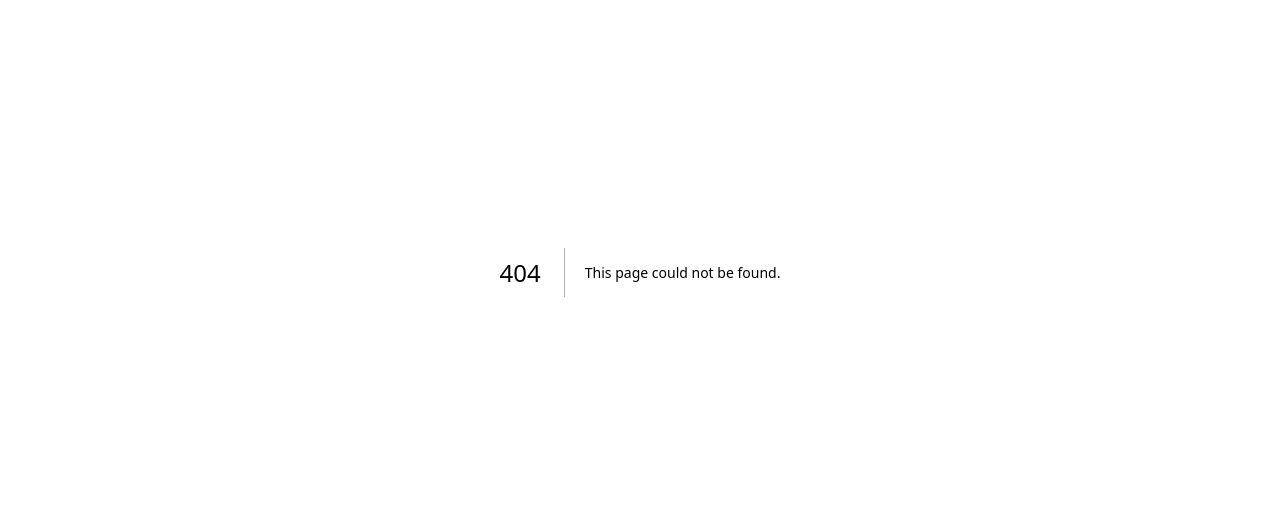
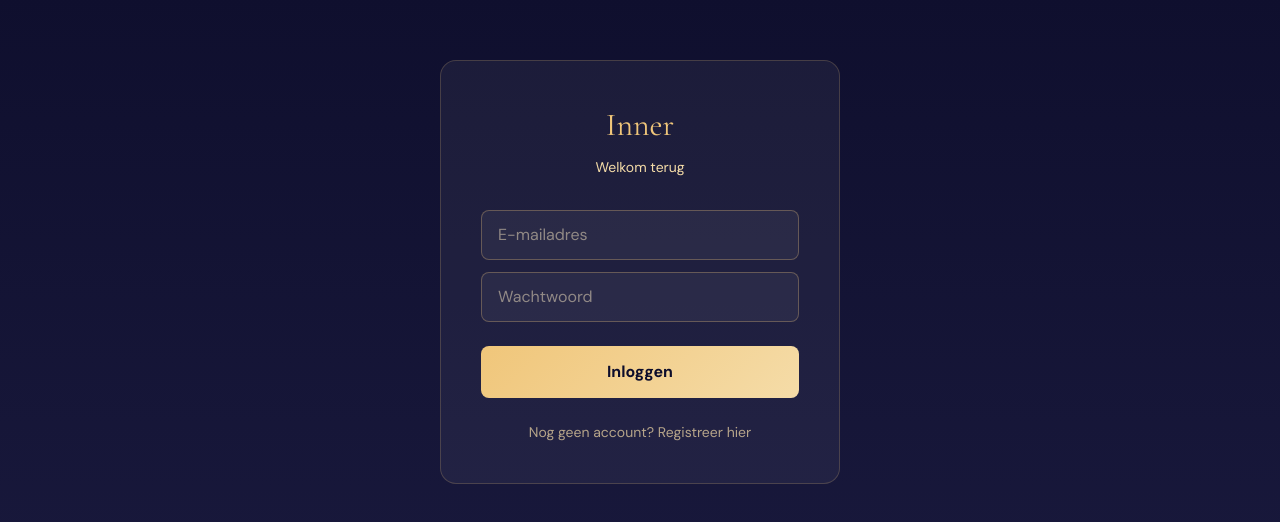
Before and after one commit to moertimoerman/inner-start, a Next.js app: page /login in a window 1280 px wide. Before the commit this address had no page. Shown: the part 128-650 px from the top of the page. Built offline with nearby package versions, Linux system fonts and the light colour scheme; no server answers.

Commit message:
Add Supabase auth

```diff
--- /dev/null
+++ b/app/login/page.tsx
@@ -0,0 +1,159 @@
+'use client'
+
+import { createClient } from '../../utils/supabase-browser'
+import { useState } from 'react'
+
+export default function LoginPage() {
+  const supabase = createClient()
+  const [email, setEmail] = useState('')
+  const [password, setPassword] = useState('')
+  const [message, setMessage] = useState('')
+  const [isLogin, setIsLogin] = useState(true)
+  const [loading, setLoading] = useState(false)
+
+  const handleSubmit = async (e: React.FormEvent) => {
+    e.preventDefault()
+    setLoading(true)
+    setMessage('')
+
+    if (isLogin) {
+      const { error } = await supabase.auth.signInWithPassword({ email, password })
+      if (error) {
+        setMessage(error.message)
+      } else {
+        window.location.href = '/'
+      }
+    } else {
+      const { error } = await supabase.auth.signUp({ email, password })
+      if (error) {
+        setMessage(error.message)
+      } else {
+        setMessage('Check je email om je account te bevestigen!')
+      }
+    }
+    setLoading(false)
+  }
+
+  return (
+    <div style={{
+      minHeight: '100vh',
+      background: 'linear-gradient(to bottom, #0d0d2b, #1a1a3e)',
+      display: 'flex',
+      alignItems: 'center',
+      justifyContent: 'center',
+      padding: '20px',
+    }}>
+      <div style={{
+        background: 'rgba(255,255,255,0.05)',
+        borderRadius: '16px',
+        padding: '40px',
+        maxWidth: '400px',
+        width: '100%',
+        border: '1px solid rgba(240,198,122,0.2)',
+      }}>
+        <h1 style={{
+          fontFamily: 'Cormorant Garamond, serif',
+          fontSize: '32px',
+          color: '#f0c67a',
+          textAlign: 'center',
+          marginBottom: '8px',
+        }}>
+          Inner
+        </h1>
+        <p style={{
+          color: '#f5dca8',
+          textAlign: 'center',
+          marginBottom: '32px',
+          fontSize: '14px',
+        }}>
+          {isLogin ? 'Welkom terug' : 'Maak je account aan'}
+        </p>
+
+        <form onSubmit={handleSubmit}>
+          <input
+            type="email"
+            placeholder="E-mailadres"
+            value={email}
+            onChange={(e) => setEmail(e.target.value)}
+            required
+            style={{
+              width: '100%',
+              padding: '12px 16px',
+              marginBottom: '12px',
+              borderRadius: '8px',
+              border: '1px solid rgba(240,198,122,0.3)',
+              background: 'rgba(255,255,255,0.05)',
+              color: '#f8e8c4',
+              fontSize: '16px',
+              outline: 'none',
+              boxSizing: 'border-box' as const,
+            }}
+          />
+          <input
+            type="password"
+            placeholder="Wachtwoord"
+            value={password}
+            onChange={(e) => setPassword(e.target.value)}
+            required
+            minLength={6}
+            style={{
+              width: '100%',
+              padding: '12px 16px',
+              marginBottom: '24px',
+              borderRadius: '8px',
+              border: '1px solid rgba(240,198,122,0.3)',
+              background: 'rgba(255,255,255,0.05)',
+              color: '#f8e8c4',
+              fontSize: '16px',
+              outline: 'none',
+              boxSizing: 'border-box' as const,
+            }}
+          />
+          <button
+            type="submit"
+            disabled={loading}
+            style={{
+              width: '100%',
+              padding: '14px',
+              borderRadius: '8px',
+              border: 'none',
+              background: 'linear-gradient(135deg, #f0c67a, #f5dca8)',
+              color: '#0d0d2b',
+              fontSize: '16px',
+              fontWeight: 'bold',
+              cursor: loading ? 'not-allowed' : 'pointer',
+              opacity: loading ? 0.7 : 1,
+            }}
+          >
+            {loading ? 'Even wachten...' : isLogin ? 'Inloggen' : 'Account aanmaken'}
+          </button>
+        </form>
+
+        {message && (
+          <p style={{
+            marginTop: '16px',
+            textAlign: 'center',
+            color: message.includes('Check') ? '#4ade80' : '#f87171',
+            fontSize: '14px',
+          }}>
+            {message}
+          </p>
+        )}
+
+        <p
+          onClick={() => setIsLogin(!isLogin)}
+          style={{
+            marginTop: '24px',
+            textAlign: 'center',
+            color: '#f5dca8',
+            fontSize: '14px',
+            cursor: 'pointer',
+            opacity: 0.7,
+          }}
+        >
+          {isLogin ? 'Nog geen account? Registreer hier' : 'Al een account? Log in'}
+        </p>
+      </div>
+    </div>
+  )
+}
--- a/package.json
+++ b/package.json
@@ -9,6 +9,8 @@
     "lint": "eslint"
   },
   "dependencies": {
+    "@supabase/ssr": "^0.9.0",
+    "@supabase/supabase-js": "^2.98.0",
     "next": "16.1.6",
     "react": "19.2.3",
     "react-dom": "19.2.3"
--- /dev/null
+++ b/public/middleware.ts
@@ -0,0 +1,41 @@
+import { createServerClient } from '@supabase/ssr'
+import { NextResponse, type NextRequest } from 'next/server'
+
+export async function middleware(request: NextRequest) {
+  let supabaseResponse = NextResponse.next({
+    request,
+  })
+
+  const supabase = createServerClient(
+    process.env.NEXT_PUBLIC_SUPABASE_URL!,
+    process.env.NEXT_PUBLIC_SUPABASE_ANON_KEY!,
+    {
+      cookies: {
+        getAll() {
+          return request.cookies.getAll()
+        },
+        setAll(cookiesToSet) {
+          cookiesToSet.forEach(({ name, value }) =>
+            request.cookies.set(name, value)
+          )
+          supabaseResponse = NextResponse.next({
+            request,
+          })
+          cookiesToSet.forEach(({ name, value, options }) =>
+            supabaseResponse.cookies.set(name, value, options)
+          )
+        },
+      },
+    }
+  )
+
+  await supabase.auth.getUser()
+
+  return supabaseResponse
+}
+
+export const config = {
+  matcher: [
+    '/((?!_next/static|_next/image|favicon.ico|.*\\.(?:svg|png|jpg|jpeg|gif|webp)$).*)',
+  ],
+}
--- /dev/null
+++ b/utils/supabase-browser.ts
@@ -0,0 +1,8 @@
+import { createBrowserClient } from '@supabase/ssr'
+
+export function createClient() {
+  return createBrowserClient(
+    process.env.NEXT_PUBLIC_SUPABASE_URL!,
+    process.env.NEXT_PUBLIC_SUPABASE_ANON_KEY!
+  )
+}
--- /dev/null
+++ b/utils/supabase-server.ts
@@ -0,0 +1,27 @@
+import { createServerClient } from '@supabase/ssr'
+import { cookies } from 'next/headers'
+
+export async function createClient() {
+  const cookieStore = await cookies()
+
+  return createServerClient(
+    process.env.NEXT_PUBLIC_SUPABASE_URL!,
+    process.env.NEXT_PUBLIC_SUPABASE_ANON_KEY!,
+    {
+      cookies: {
+        getAll() {
+          return cookieStore.getAll()
+        },
+        setAll(cookiesToSet) {
+          try {
+            cookiesToSet.forEach(({ name, value, options }) =>
+              cookieStore.set(name, value, options)
+            )
+          } catch {
+            // Server Component — ignore
+          }
+        },
+      },
+    }
+  )
+}
```
Also changed, not shown: 1 other file (tests, documents, lock files or other folders).
